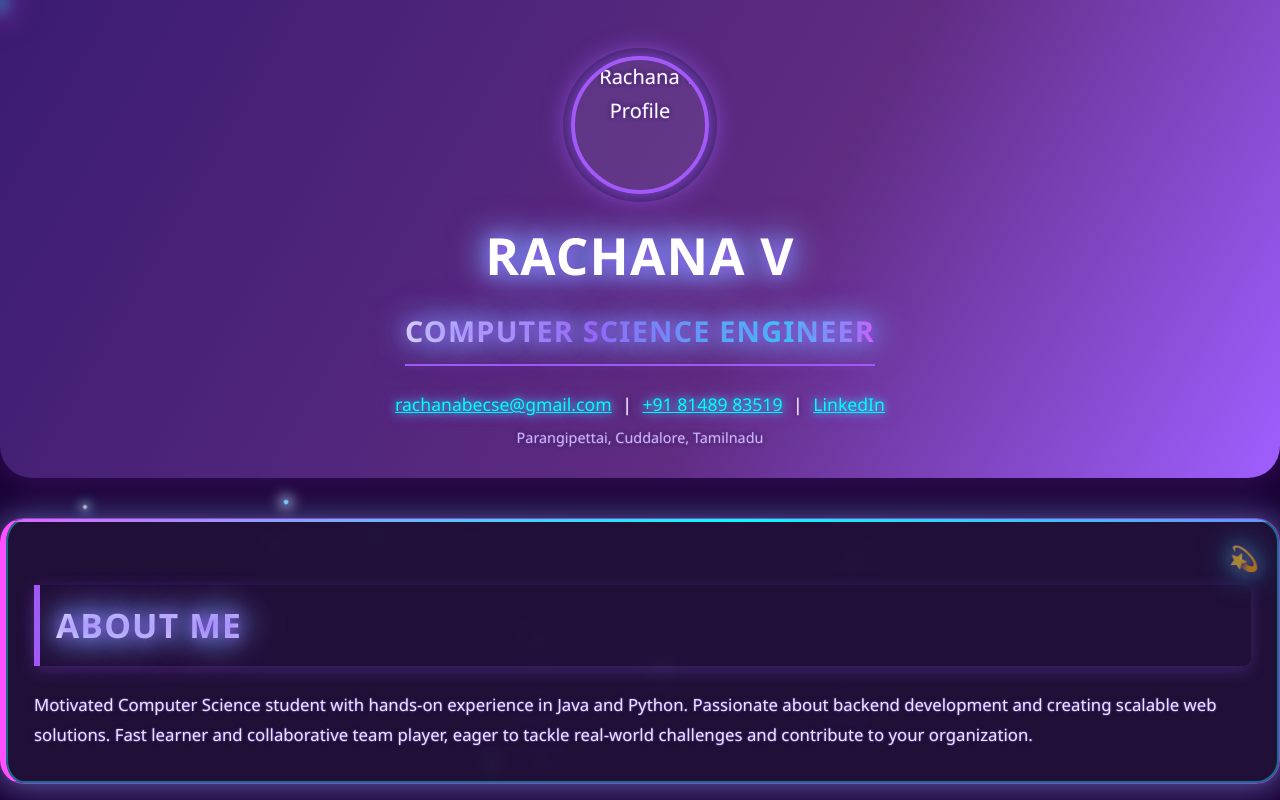
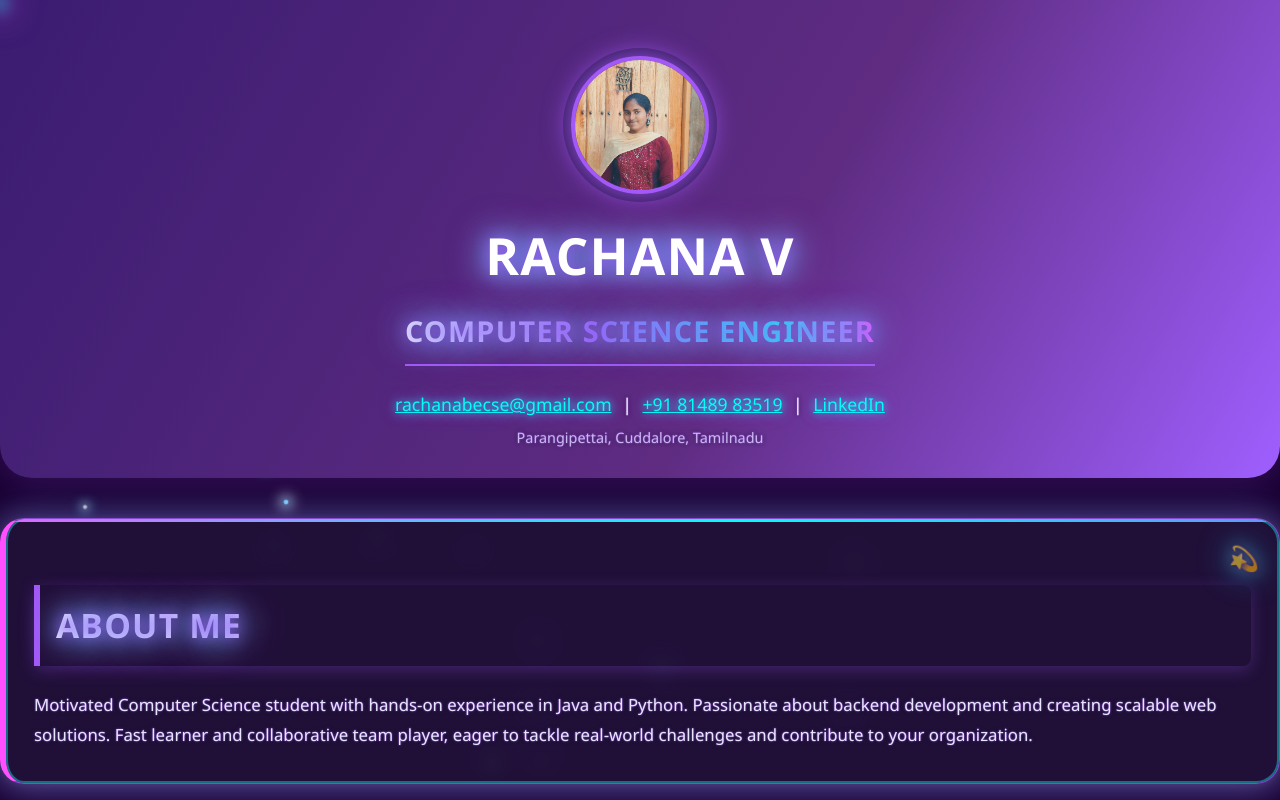
Before and after one commit to Rachana696/portfolio, a plain HTML site: page index.html in a window 1280 px wide. Shown: the top 800 px of the page. Drawn offline with Linux system fonts and the light colour scheme.

Commit message:
Update index.html

```diff
--- a/index.html
+++ b/index.html
@@ -29,7 +29,7 @@
     <header>
         <div class="container">
             <div class="profile-pic-wrapper">
-                <img src="assets/rac.png" alt="Rachana V Profile" class="profile-pic">
+                <img src="rac.png" alt="Rachana V Profile" class="profile-pic">
             </div>
             <h1>RACHANA V</h1>
             <h2>Computer Science Engineer</h2>
```
